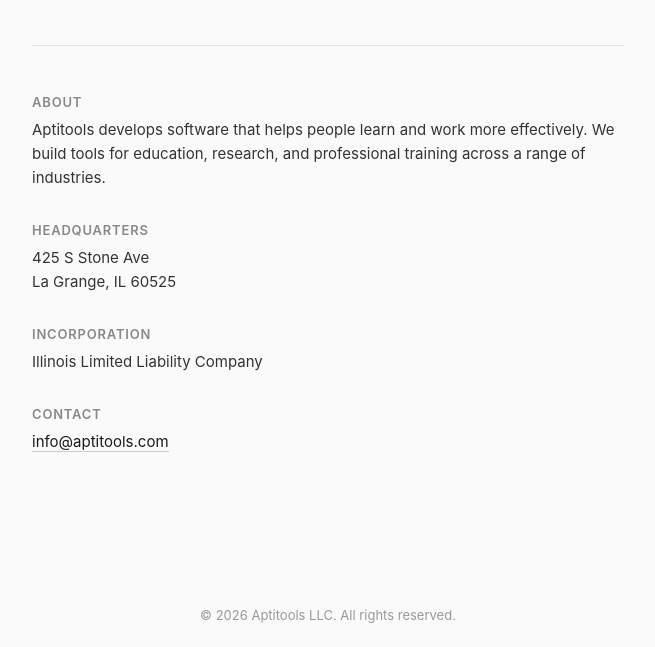
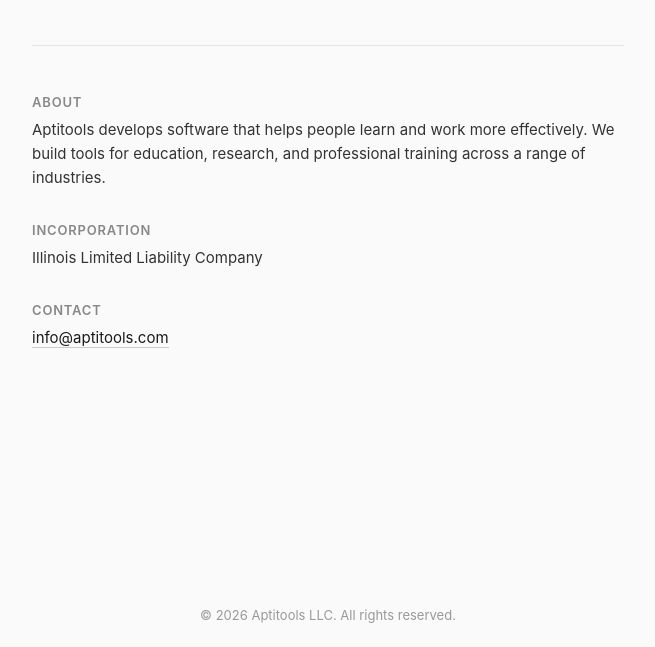
Before and after one commit to Shomari/aptitools-site, a plain HTML site: page index.html in a window 1280 px wide. Shown: the part 153-800 px from the top of the page, without its empty margins (312-967 px from the left). Drawn offline with Linux system fonts and the light colour scheme.

Commit message:
remove headquarter sectino

```diff
--- a/index.html
+++ b/index.html
@@ -82,11 +82,6 @@
         </div>
 
         <div class="section">
-            <h2>Headquarters</h2>
-            <p>425 S Stone Ave<br>La Grange, IL 60525</p>
-        </div>
-
-        <div class="section">
             <h2>Incorporation</h2>
             <p>Illinois Limited Liability Company</p>
         </div>
```
